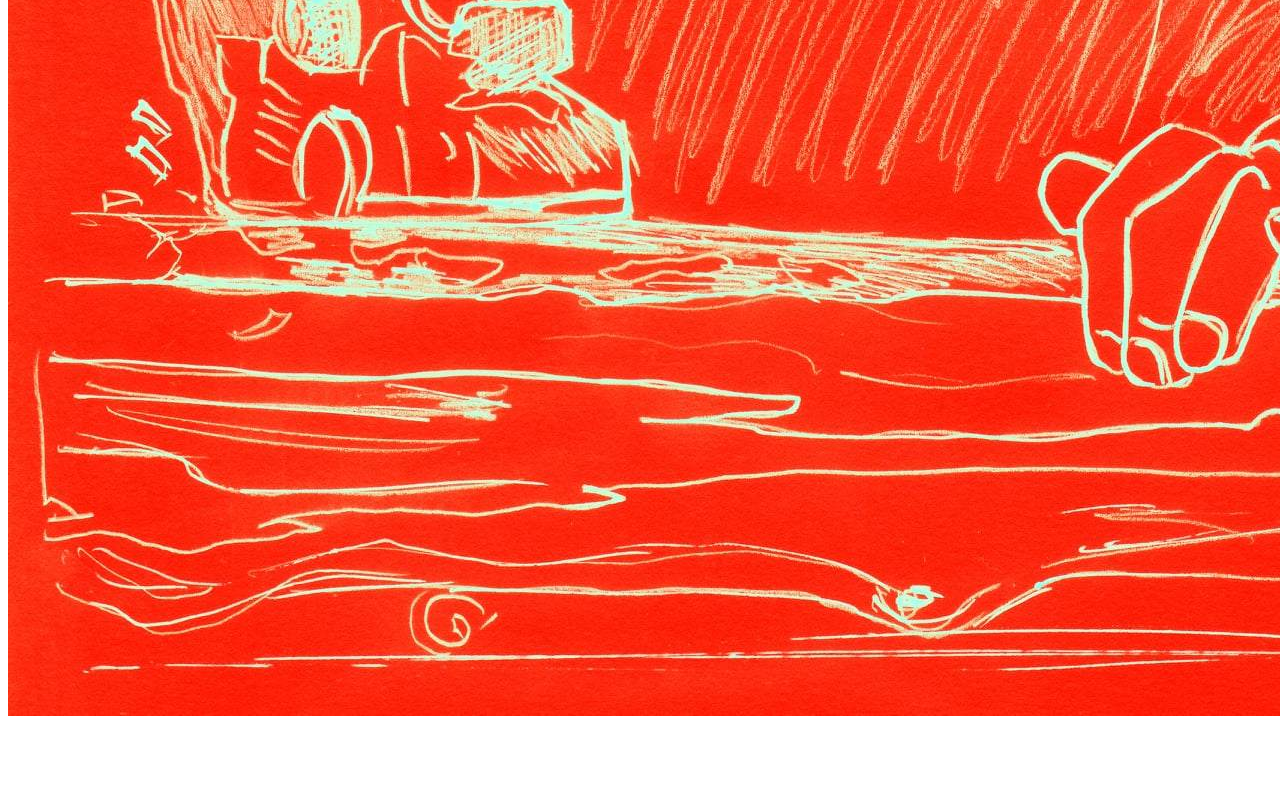
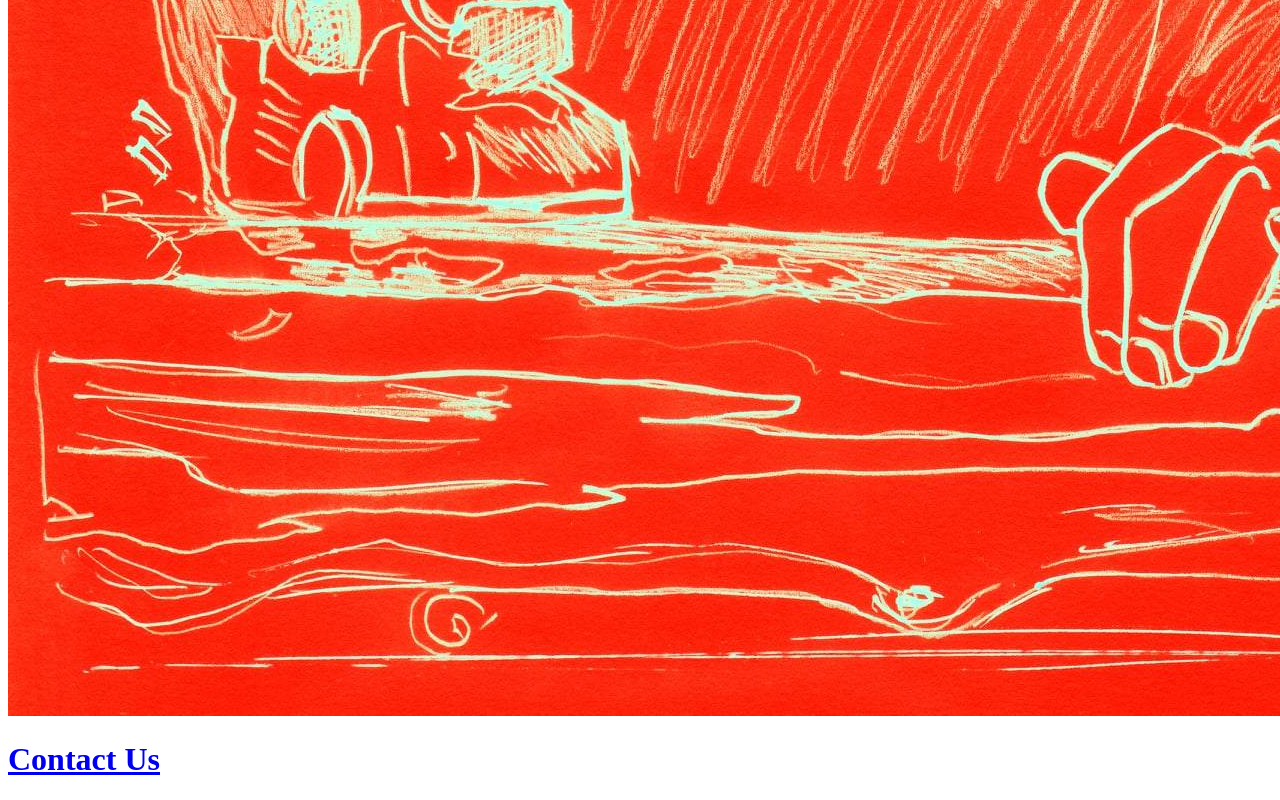
Before and after one commit to papacarlocarpentry/papacarlocarpentry.github.io, a plain HTML site: page index.html in a window 1280 px wide. Shown: the part 834-1634 px from the top of the page. Before the commit the page ends 1562 px from the top, so only its background shows below. Drawn offline with Linux system fonts and the light colour scheme.

Commit message:
add contact us

```diff
--- a/index.html
+++ b/index.html
@@ -5,5 +5,6 @@
 </head>
 <body>
     <img src="./logo.jpg" />
+    <h1><a href="mailto:adam82robertson@gmail.com">Contact Us</a></h1>
 </body>
 </html>
```
